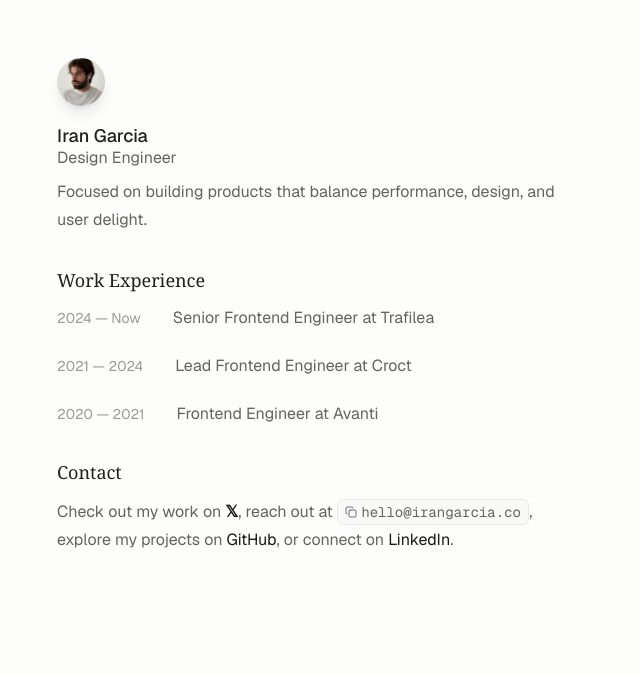
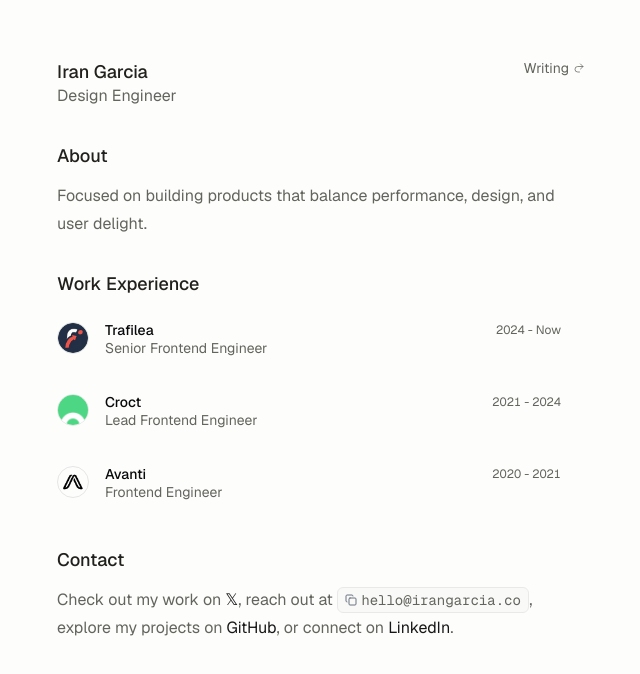
Before and after one commit to irangarcia/website, a Next.js app: page / in a window 1280 px wide. Shown: the top 674 px of the page, without its empty margins (319-959 px from the left). Built offline with nearby package versions, Linux system fonts and the light colour scheme.

Commit message:
Reupdate home

```diff
--- a/src/app/page.tsx
+++ b/src/app/page.tsx
@@ -1,5 +1,3 @@
-"use client"
-
 import BlurFade from "@/components/magicui/blur-fade";
 import BlurFadeText from "@/components/magicui/blur-fade-text";
 import { ResumeCard } from "@/components/resume-card";
@@ -8,68 +6,59 @@
 import Link from "next/link";
 import { Redo2 } from "lucide-react";
 import { InlineCopyCode } from "@/components/inline-copy-code";
-import { Avatar, AvatarImage } from "@/components/ui/avatar";
 
 const BLUR_FADE_DELAY = 0.04;
 
 export default function Page() {
-
   return (
     <main className="flex flex-col space-y-8">
       <section id="hero max-w-lg">
         <div className="w-full">
           <div className="gap-2 flex justify-between">
-            <div className="flex-col flex">
-              <BlurFade delay={BLUR_FADE_DELAY} className="flex flex-col w-fit">
-                <Avatar className="w-12 h-12 mb-4 shadow-lg">
-                  <AvatarImage src="/me.jpeg" className="" />
-                </Avatar>
+            <div className="flex-col flex flex-1">
+              <BlurFade delay={BLUR_FADE_DELAY} className="w-fit">
+                <Link href="/">
                   <h1 className="text-lg font-medium">{data.name}</h1>
+                </Link>
+              </BlurFade>
               <BlurFadeText
-                  className="text-md mt-1 text-muted-foreground"
+                className="text-md text-muted-foreground"
                 delay={BLUR_FADE_DELAY}
                 text={data.description}
               />
+            </div>
+            <BlurFade delay={BLUR_FADE_DELAY}>
+              <Link href="/writing" className="text-gray-400 text-sm flex text-muted-foreground w-fit items-center gap-1 ">
+                <span className="text-md">
+                  Writing
+                </span>
+                <Redo2 strokeWidth={1.5} className="w-3 h-3" />
+              </Link>
+            </BlurFade>
+          </div>
+        </div>
+      </section>
+      <section id="about" className="space-y-3">
+        <BlurFade delay={BLUR_FADE_DELAY * 3}>
+          <h2 className="text-md font-medium">About</h2>
+        </BlurFade>
+        <BlurFade delay={BLUR_FADE_DELAY * 4}>
           <Markdown className="max-w-lg prose text-pretty font-sans text-md text-muted-foreground">
             {data.summary}
           </Markdown>
-                {/* <Link
-                  href="/writing"
-                  onMouseOver={() => {
-                    writingIconRef.current?.startAnimation()
-                  }}
-                  onMouseLeave={() => {
-                    writingIconRef.current?.stopAnimation()
-                  }}
-                  className="text-gray-400 text-sm flex text-muted-foreground w-fit items-center gap-1 "
-                >
-                  <span className="text-md">
-                    Writing
-                  </span>
-                  <SquarePenIcon ref={writingIconRef} size={14} />
-                </Link> */}
         </BlurFade>
-            </div>
-          </div>
-        </div>
       </section>
-      {/* <BlurFade delay={BLUR_FADE_DELAY * 4}>
-        <Markdown className="max-w-lg prose text-pretty font-sans text-md text-muted-foreground">
-          {data.summary}
-        </Markdown>
-      </BlurFade> */}
       <section id="work">
         <div className="flex min-h-0 flex-col space-y-3">
           <BlurFade delay={BLUR_FADE_DELAY * 5}>
-            <h2 className="text-md font-serif font-medium">Work Experience</h2>
+            <h2 className="text-md font-medium">Work Experience</h2>
           </BlurFade>
-          <ul className="list-none space-y-6">
           {data.work.map((work, id) => (
             <BlurFade
               key={work.company}
               delay={BLUR_FADE_DELAY * 6 + id * 0.05}
             >
-                {/* <ResumeCard
+              <ResumeCard
                 key={work.company}
                 logoUrl={work.logoUrl}
                 altText={work.company}
@@ -77,32 +66,18 @@
                 subtitle={work.title}
                 url={work.url}
                 period={`${work.start} - ${work.end}`}
-              /> */}
-                <li className="flex flex-col sm:flex-row items-baseline gap-1 sm:gap-8">
-                  <div className="text-[#999999] text-sm">
-                    {`${work.start} — ${work.end}`}
-                  </div>
-                  <div className="flex text- flex-col">
-                    <div className="text-muted-foreground">
-                      {work.title} at {work.company}
-                    </div>
-                    {/* <div className="text-sm text-[#777]">
-                      {work.location}
-                    </div> */}
-                  </div>
-                </li>
+              />
             </BlurFade>
           ))}
-          </ul>
         </div>
       </section>
       <section id="contact">
         <div className="grid gap-4 w-full">
           <BlurFade delay={BLUR_FADE_DELAY * 16}>
             <div className="space-y-3">
-              <h2 className="text-md font-serif font-medium">Contact</h2>
+              <h2 className="text-md font-medium">Contact</h2>
               <p className="prose text-pretty font-sans text-md text-muted-foreground">
-                Check out my work on <a href="https://x.com/irangarci4" target="_blank" className="text-primary hover:underline not-prose font-semibold">𝕏</a>, reach out at <InlineCopyCode>hello@irangarcia.co</InlineCopyCode>, explore my projects on <a href="https://github.com/irangarcia" target="_blank" className="text-primary hover:underline not-prose">GitHub</a>, or connect on <a href="https://linkedin.com/in/garcia-iran" target="_blank" className="text-primary hover:underline not-prose">LinkedIn</a>.
+                Check out my work on <a href="https://x.com/irangarci4" target="_blank" className="text-primary hover:underline not-prose">𝕏</a>, reach out at <InlineCopyCode>hello@irangarcia.co</InlineCopyCode>, explore my projects on <a href="https://github.com/irangarcia" target="_blank" className="text-primary hover:underline not-prose">GitHub</a>, or connect on <a href="https://linkedin.com/in/garcia-iran" target="_blank" className="text-primary hover:underline not-prose">LinkedIn</a>.
               </p>
             </div>
           </BlurFade>
```
Lines whose indentation alone changed are shown as unchanged.
